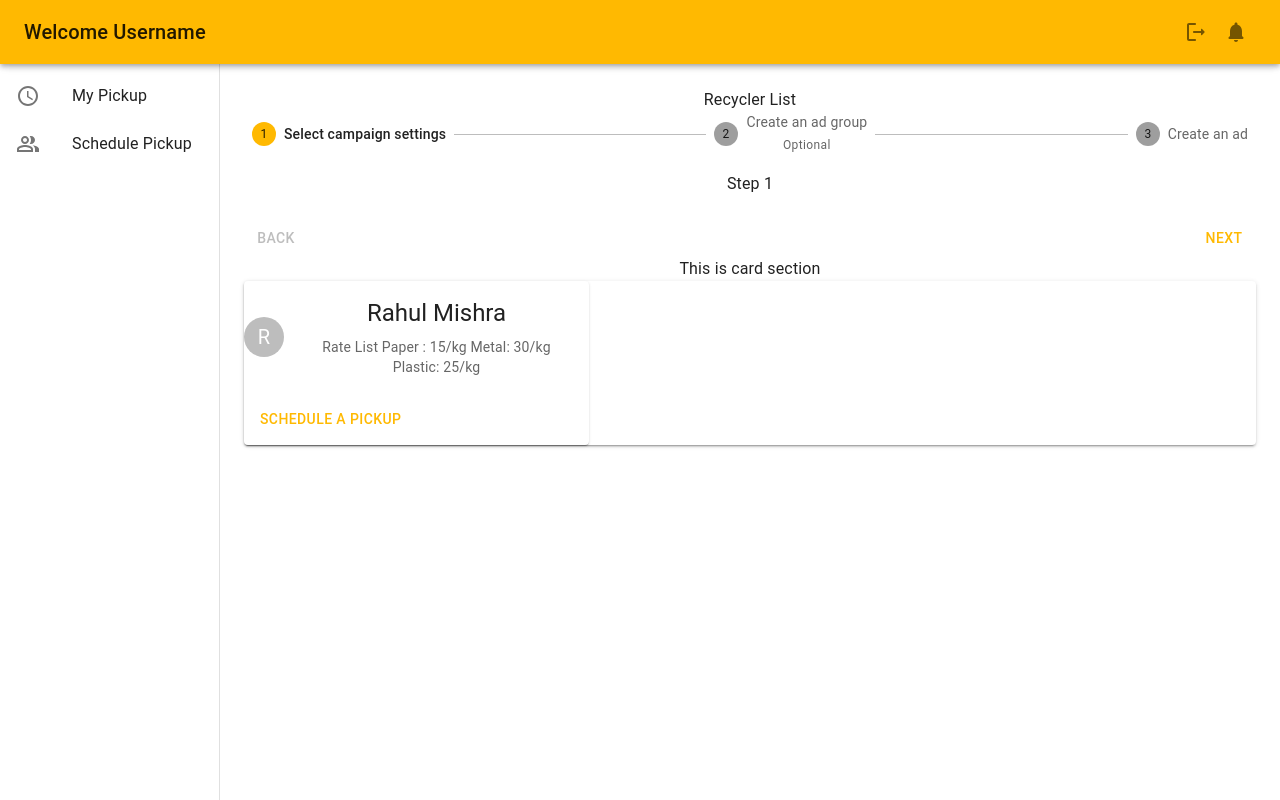
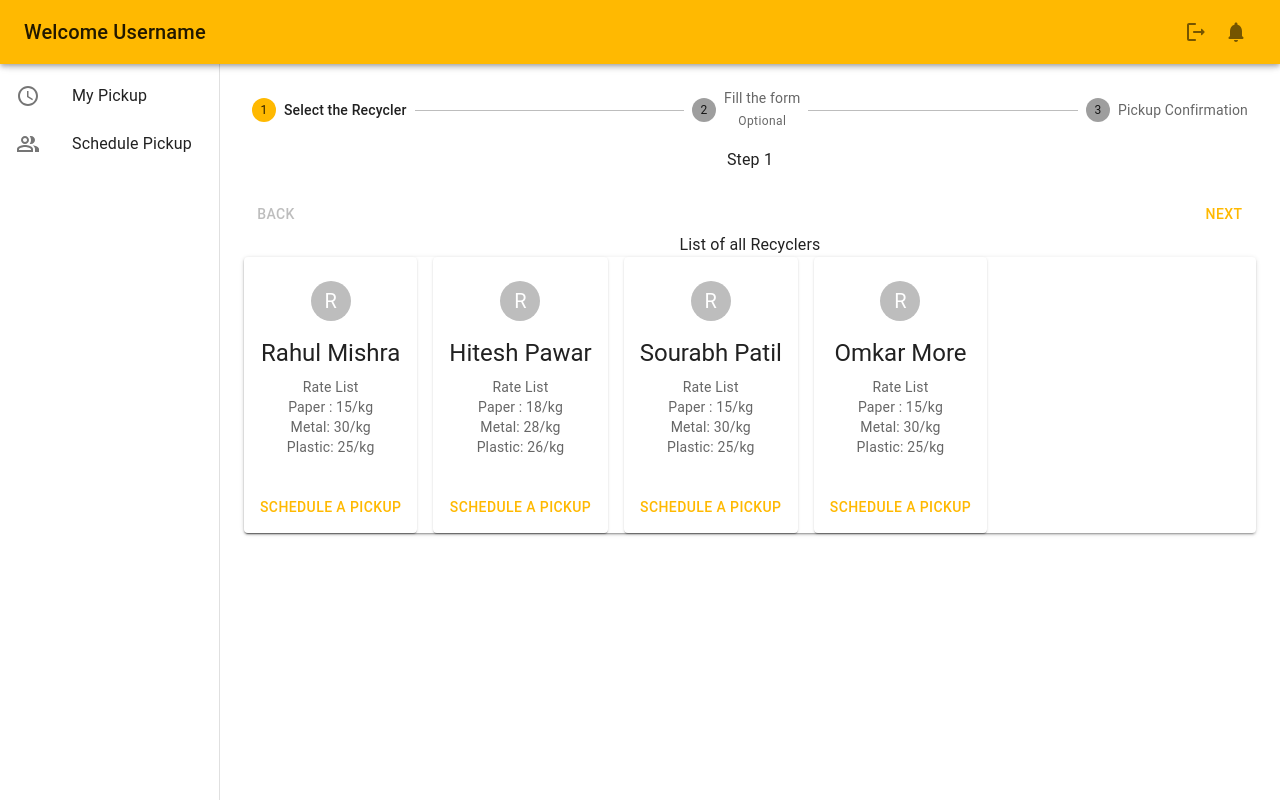
Before and after one commit to Ishikaa-Pitti/client, a React (Create React App) app: page /dashboardc in a window 1280 px wide. Built offline with nearby package versions, Linux system fonts and the light colour scheme.

Commit message:
4 recyclers added to the recyclers list

```diff
--- a/src/components/clientDashboard/dashboardSideBar.js
+++ b/src/components/clientDashboard/dashboardSideBar.js
@@ -10,6 +10,7 @@ import ListItemText from '@mui/material/ListItemText';
 import ScheduleOutlinedIcon from '@mui/icons-material/ScheduleOutlined';
 import PeopleAltOutlinedIcon from '@mui/icons-material/PeopleAltOutlined';
 import RecyclerList from './recyclerList';
+import PickupSchedule from './pickupSchedule';
 const drawerWidth = 220;
 const Dashboardsidebar = () => {
     //const [isCollapsed, setIsCollapsed] = useState(false);
--- a/src/components/clientDashboard/processSteps.js
+++ b/src/components/clientDashboard/processSteps.js
@@ -6,7 +6,7 @@ import StepLabel from '@mui/material/StepLabel';
 import Button from '@mui/material/Button';
 import Typography from '@mui/material/Typography';
 
-const steps = ['Select campaign settings', 'Create an ad group', 'Create an ad'];
+const steps = ['Select the Recycler', 'Fill the form', 'Pickup Confirmation'];
 
 export default function ProcessSteps() {
   const [activeStep, setActiveStep] = React.useState(0);
--- a/src/components/clientDashboard/recyclerList.js
+++ b/src/components/clientDashboard/recyclerList.js
@@ -1,5 +1,5 @@
 import * as React from "react";
-import { Box, Card, Paper, ThemeProvider, Typography, CardContent, Button , CardActions, Avatar, CardHeader, CardActionArea, CardMedia} from "@mui/material";
+import { Box, Card, Paper, ThemeProvider, Typography, CardContent, Button , CardActions, Avatar, CardActionArea, CardMedia} from "@mui/material";
 import { theme } from "../../App";
 import ProcessSteps from "./processSteps";
 
@@ -8,39 +8,107 @@ const RecyclerList = () => {
     <ThemeProvider theme={theme}>
      <Box sx={{ maxWidth:'100%'}}>
         <Box>
-            <Typography>Recycler List</Typography>
-        </Box>
-        <Box>
             <ProcessSteps />
         </Box>
         <Box >
-            <Typography>This is card section</Typography>
-            <Paper elevation={2}>
+            <Typography>List of all Recyclers</Typography>
+            <Paper elevation={2} sx={{ display: 'flex', flexWrap: 'wrap' }}>
+            <Box sx={{ display: 'flex', gap: 2 }}>
   <Card sx={{ maxWidth: 345 }}>
-                <CardActionArea sx={{display:'flex' }}>
-                    <CardMedia sx={{alignItems:'center'}}>
+    <CardActionArea sx={{ display: 'flex', flexDirection: 'column' }}>
+      <CardMedia sx={{ alignItems: 'center', paddingTop:3}}>
         <Avatar>R</Avatar>
       </CardMedia>
-                    <CardContent>
+      <Box sx={{ display: 'flex', flexDirection: 'column' }}>
+        <CardContent sx={{ flexGrow: 1 }}>
           <Typography gutterBottom variant="h5" component="div">
             Rahul Mishra
           </Typography>
           <Typography variant="body2" color="text.secondary">
-                            Rate List
-                            Paper : 15/kg
-                            Metal: 30/kg
+            Rate List <br />
+            Paper : 15/kg <br />
+            Metal: 30/kg <br />
             Plastic: 25/kg
           </Typography>
         </CardContent>
-                </CardActionArea>
-                <CardActions>
+        <CardActions sx={{ alignSelf: 'center', pt: 2 }}>
           <Button>Schedule a PickUp</Button>
         </CardActions>
+      </Box>
+    </CardActionArea>
+  </Card>
+  <Card sx={{ maxWidth: 345 }}>
+    <CardActionArea sx={{ display: 'flex', flexDirection: 'column' }}>
+      <CardMedia sx={{ alignItems: 'center', paddingTop:3}}>
+        <Avatar>R</Avatar>
+      </CardMedia>
+      <Box sx={{ display: 'flex', flexDirection: 'column' }}>
+        <CardContent sx={{ flexGrow: 1 }}>
+          <Typography gutterBottom variant="h5" component="div">
+            Hitesh Pawar
+          </Typography>
+          <Typography variant="body2" color="text.secondary">
+            Rate List <br />
+            Paper : 18/kg <br />
+            Metal: 28/kg <br />
+            Plastic: 26/kg
+          </Typography>
+        </CardContent>
+        <CardActions sx={{ alignSelf: 'center', pt: 2 }}>
+          <Button>Schedule a PickUp</Button>
+        </CardActions>
+      </Box>
+    </CardActionArea>
+  </Card>
+  <Card sx={{ maxWidth: 345 }}>
+    <CardActionArea sx={{ display: 'flex', flexDirection: 'column' }}>
+      <CardMedia sx={{ alignItems: 'center', paddingTop:3}}>
+        <Avatar>R</Avatar>
+      </CardMedia>
+      <Box sx={{ display: 'flex', flexDirection: 'column' }}>
+        <CardContent sx={{ flexGrow: 1 }}>
+          <Typography gutterBottom variant="h5" component="div">
+           Sourabh Patil
+          </Typography>
+          <Typography variant="body2" color="text.secondary">
+            Rate List <br />
+            Paper : 15/kg <br />
+            Metal: 30/kg <br />
+            Plastic: 25/kg
+          </Typography>
+        </CardContent>
+        <CardActions sx={{ alignSelf: 'center', pt: 2 }}>
+          <Button>Schedule a PickUp</Button>
+        </CardActions>
+      </Box>
+    </CardActionArea>
+  </Card>
+  <Card sx={{ maxWidth: 445 }}>
+    <CardActionArea sx={{ display: 'flex', flexDirection: 'column' }}>
+      <CardMedia sx={{ alignItems: 'center', paddingTop:3}}>
+        <Avatar>R</Avatar>
+      </CardMedia>
+      <Box sx={{ display: 'flex', flexDirection: 'column' }}>
+        <CardContent sx={{ flexGrow: 1 }}>
+          <Typography gutterBottom variant="h5" component="div">
+            Omkar More
+          </Typography>
+          <Typography variant="body2" color="text.secondary">
+            Rate List <br />
+            Paper : 15/kg <br />
+            Metal: 30/kg <br />
+            Plastic: 25/kg
+          </Typography>
+        </CardContent>
+        <CardActions sx={{ alignSelf: 'center', pt: 2 }}>
+          <Button>Schedule a PickUp</Button>
+        </CardActions>
+      </Box>
+    </CardActionArea>
+  </Card>
+  </Box>
+</Paper>
 
-
-    </Card>
-
-            </Paper>
         </Box>
         </Box>
     </ThemeProvider>
```
Lines whose indentation alone changed are shown as unchanged.
